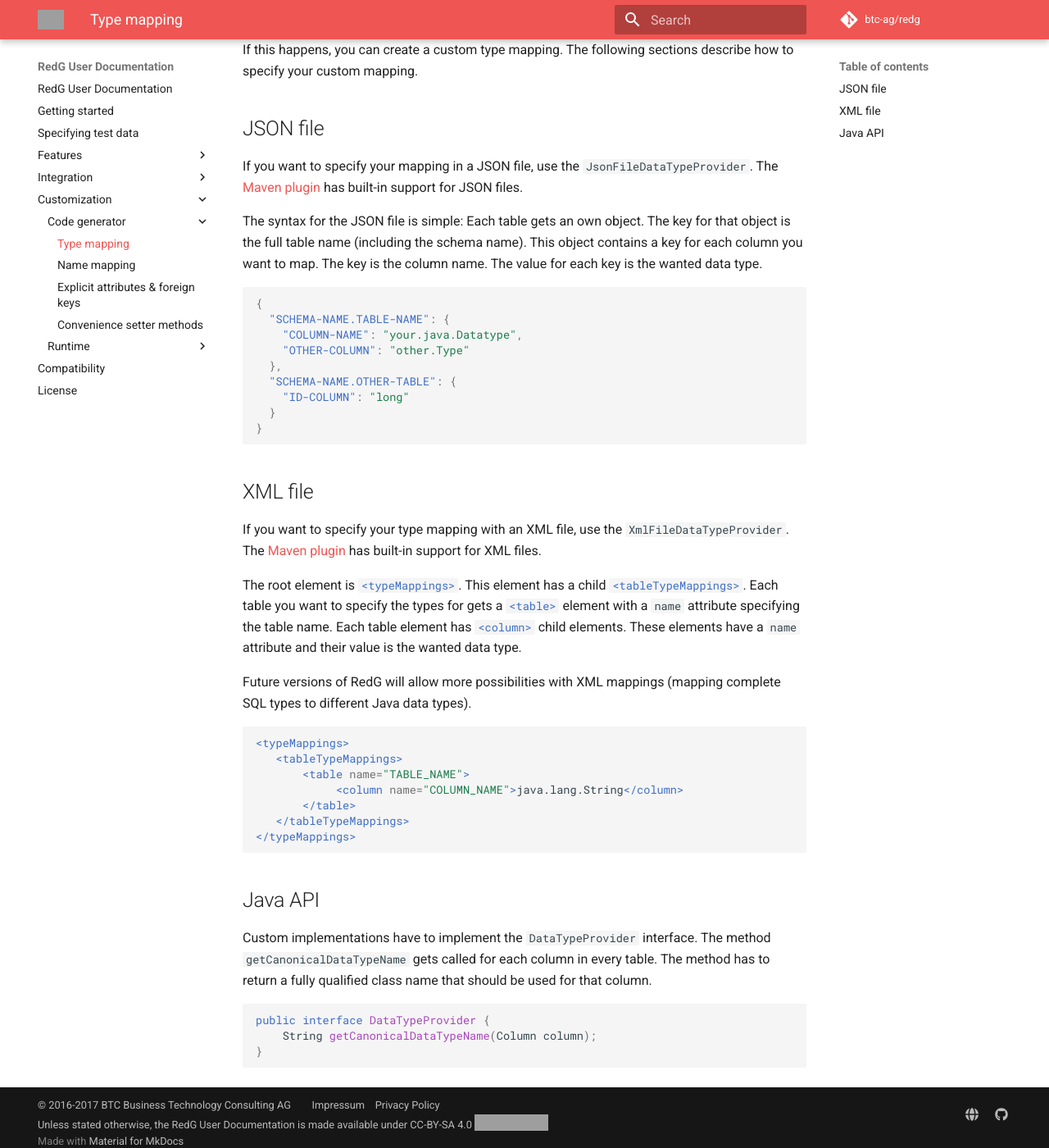
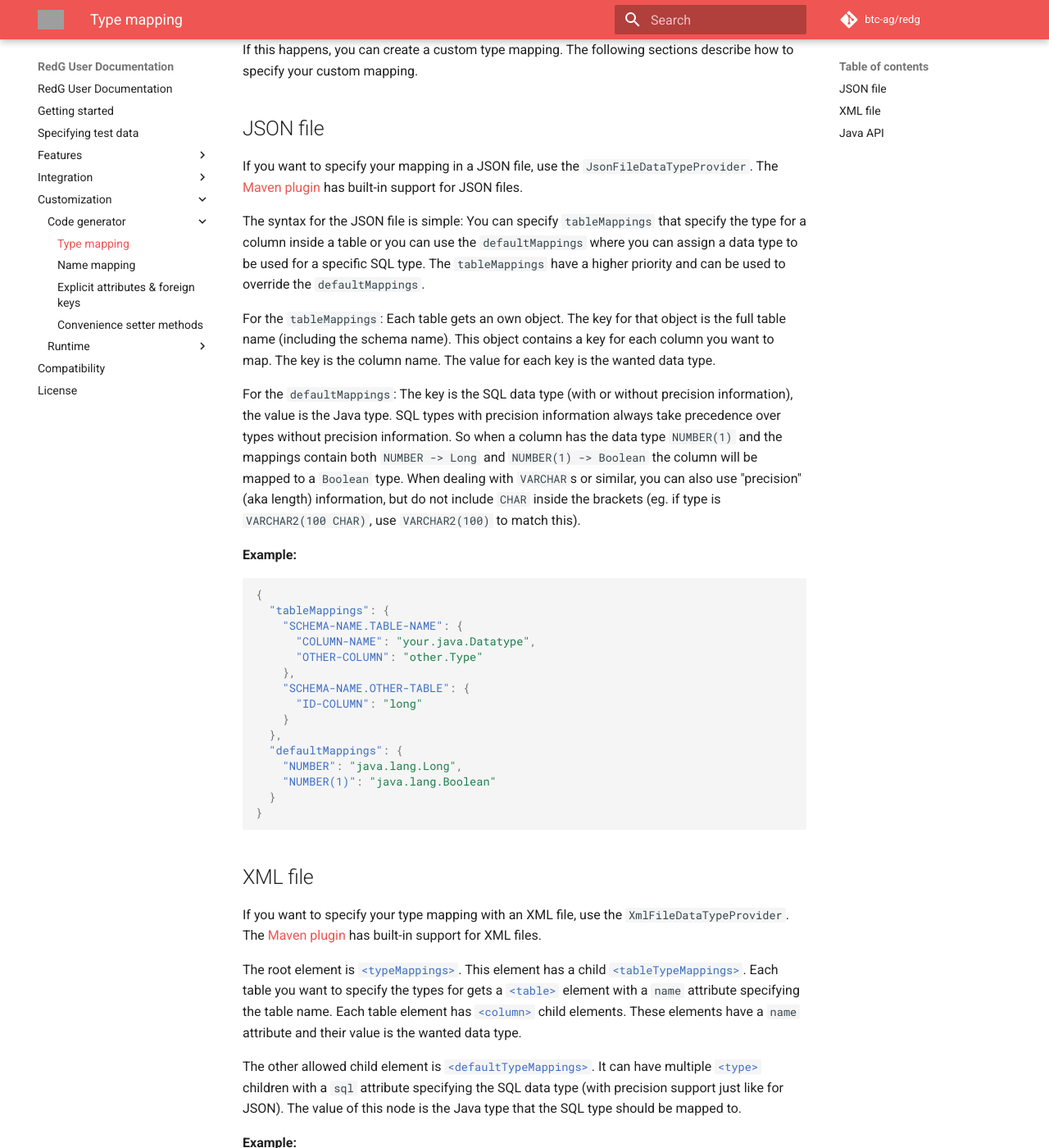
Before and after one commit to yamass/redg-documentation, an MkDocs documentation site: the page built from docs/customization/generator/type_mapping.md, in a window 1280 px wide and 1400 px high, scrolled down 410 px. Shown: the whole window at 82% size. Built offline with MkDocs 1.6.1 and Material for MkDocs 9.7.7, drawn with Linux system fonts in a browser that asks for light colours; comment, search, counter and statistics services are not loaded; old or Windows-style settings are respelled for this version of MkDocs; some of the changed text lies outside the part shown; grey boxes are pictures that could not be loaded.

Commit message:
Update documentation for upcoming 1.0.18 release

`````diff
--- a/docs/customization/generator/type_mapping.md
+++ b/docs/customization/generator/type_mapping.md
@@ -22,17 +22,34 @@ If this happens, you can create a custom type mapping. The following sections de
 If you want to specify your mapping in a JSON file, use the `JsonFileDataTypeProvider`. The
 [Maven plugin](../../integration/maven_plugin.md) has built-in support for JSON files.
 
-The syntax for the JSON file is simple: Each table gets an own object. The key for that object is the full table name
+The syntax for the JSON file is simple: You can specify `tableMappings` that specify the type for a column inside a table
+or you can use the `defaultMappings` where you can assign a data type to be used for a specific SQL type. The `tableMappings` have a higher priority and can be
+used to override the `defaultMappings`.
+
+For the `tableMappings`: Each table gets an own object. The key for that object is the full table name
 (including the schema name). This object contains a key for each column you want to map. The key is the column name.
 The value for each key is the wanted data type.
+
+For the `defaultMappings`: The key is the SQL data type (with or without precision information), the value is the Java type. SQL types with precision information
+always take precedence over types without precision information. So when a column has the data type `NUMBER(1)` and the mappings contain both `NUMBER -> Long` and
+`NUMBER(1) -> Boolean` the column will be mapped to a `Boolean` type. When dealing with `VARCHAR`s or similar, you can also use "precision" (aka length) information,
+but do not include `CHAR` inside the brackets (eg. if type is `VARCHAR2(100 CHAR)`, use `VARCHAR2(100)` to match this).
+
+**Example:**
 ````json
 {
-  "SCHEMA-NAME.TABLE-NAME": {
-    "COLUMN-NAME": "your.java.Datatype",
-    "OTHER-COLUMN": "other.Type"
+  "tableMappings": {
+    "SCHEMA-NAME.TABLE-NAME": {
+      "COLUMN-NAME": "your.java.Datatype",
+      "OTHER-COLUMN": "other.Type"
+    },
+    "SCHEMA-NAME.OTHER-TABLE": {
+      "ID-COLUMN": "long"
+    }
   },
-  "SCHEMA-NAME.OTHER-TABLE": {
-    "ID-COLUMN": "long"
+  "defaultMappings": {
+    "NUMBER": "java.lang.Long",
+    "NUMBER(1)": "java.lang.Boolean"
   }
 }
 ````
@@ -47,8 +64,10 @@ specify the types for gets a `#!xml <table>` element with a `name` attribute spe
 Each table element has `#!xml <column>` child elements. These elements have a `name` attribute and their value is
 the wanted data type.
 
-Future versions of RedG will allow more possibilities with XML mappings (mapping complete SQL types to different Java
-data types).
+The other allowed child element is `#!xml <defaultTypeMappings>`. It can have multiple `#!xml <type>` children with a `sql` attribute specifying the SQL data
+type (with precision support just like for JSON). The value of this node is the Java type that the SQL type should be mapped to.
+
+**Example:**
 ````xml
 <typeMappings>
    <tableTypeMappings>
@@ -56,6 +75,9 @@ data types).
             <column name="COLUMN_NAME">java.lang.String</column>
        </table>
    </tableTypeMappings>
+   <defaultTypeMappings>
+       <type sql="DECIMAL(1)">java-lang.Boolean</type>
+   </defaultTypeMappings>
 </typeMappings>
 ````
 
`````
Also changed, not shown: docs/customization/runtime/dummy_factory.md (+3 -20 lines), docs/getting_started.md (+3 -2 lines), docs/specifying_test_data.md (+2 -0 lines).
